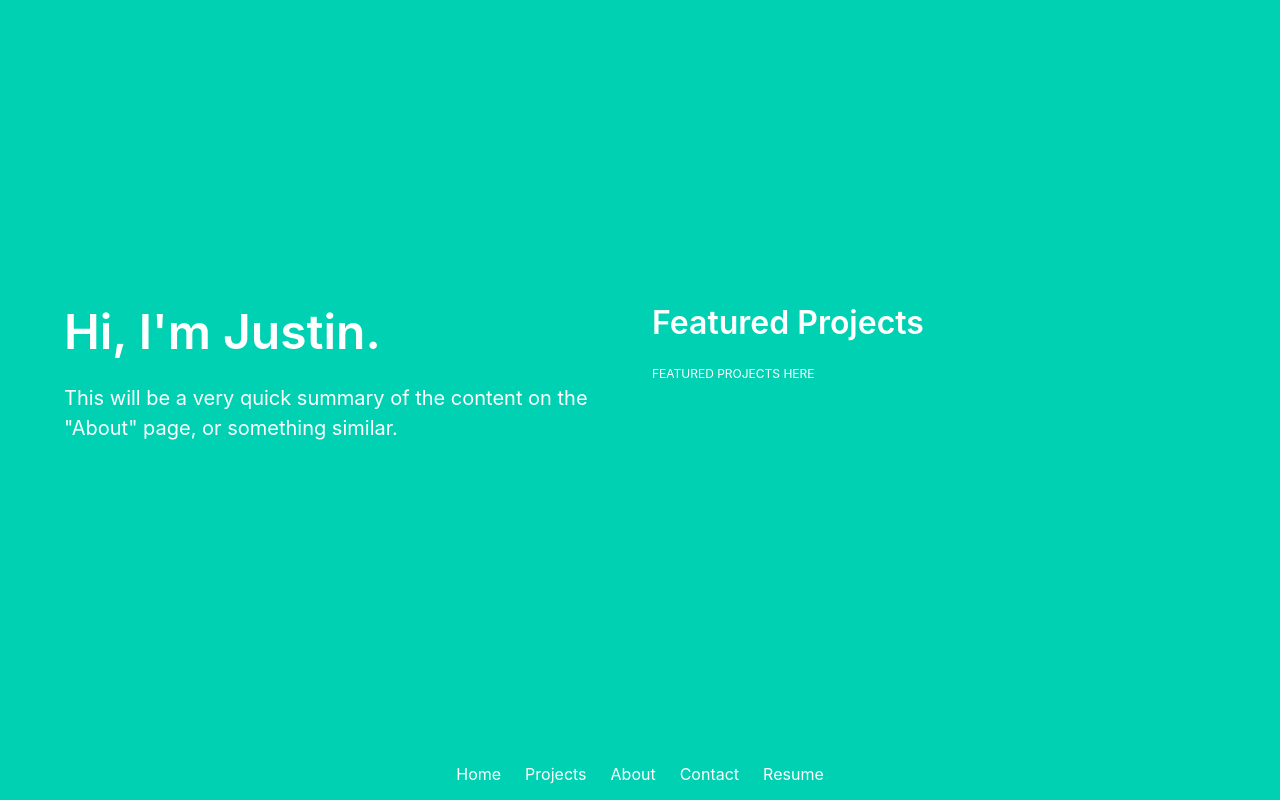
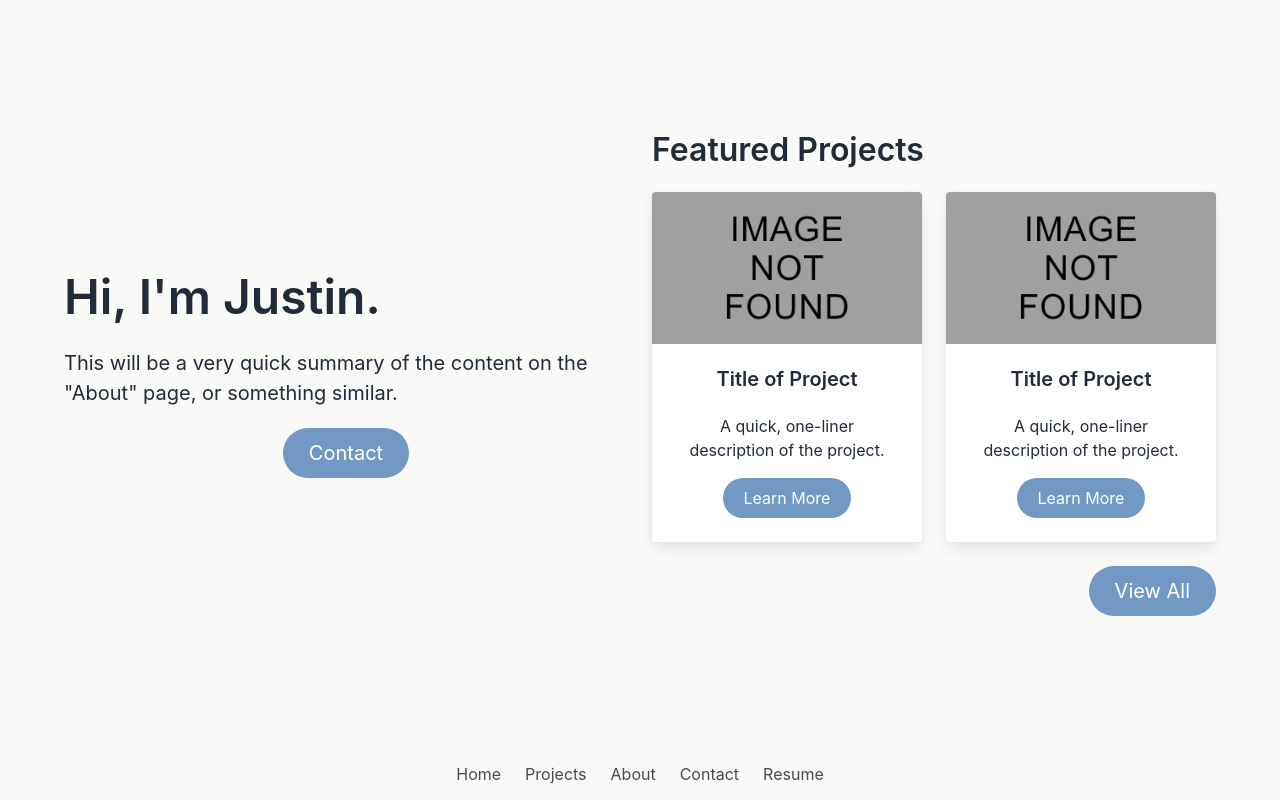
Before and after one commit to justinnauta/portfolio, a Vue app: page / in a window 1280 px wide. Built offline with nearby package versions, Linux system fonts and the light colour scheme.

Commit message:
Cleaned up and further implemented header design

```diff
--- a/src/assets/sass/main.scss
+++ b/src/assets/sass/main.scss
@@ -1,3 +1,8 @@
 @charset 'utf-8';
 
+$primary: #465D78;
+$link: #7298C4;
+$light: #F9F9F8;
+$dark: #212C38;
+
 @import '~bulma/bulma';
--- a/src/components/HeroHeader.vue
+++ b/src/components/HeroHeader.vue
@@ -1,7 +1,7 @@
 <template>
   <!-- Page header ("First page") -->
   <div id="heroHeader">
-    <section class="hero is-fullheight is-primary">
+    <section class="hero is-fullheight is-light">
       <!-- Mobile navbar -->
       <div class="hero-head">
         <MainNav class="is-hidden-desktop"></MainNav>
@@ -9,17 +9,35 @@
       <!-- Content -->
       <div class="hero-body">
         <div class="container">
-          <div class="columns">
+          <!-- Two main columns -->
+          <div class="columns is-vcentered">
+            <!-- First Column -->
             <div class="column">
-              <div class="content is-medium">
-                <h1 class="title is-1">Hi, I'm Justin.</h1>
+              <div class="content is-medium has-text-dark">
+                <h1 class="title is-1 has-text-dark">Hi, I'm Justin.</h1>
                 <p>This will be a very quick summary of the content on the "About" page, or something similar.</p>
+                <div class="has-text-centered">
+                  <button class="button is-link is-rounded is-medium">Contact</button>
+                </div>
               </div>
             </div>
+            <!-- Second Column -->
             <div class="column">
-              <div class="content is-small">
-                <h3 class="title is-3">Featured Projects</h3>
-                <p>FEATURED PROJECTS HERE</p>
+              <h3 class="title is-3 has-text-dark">Featured Projects</h3>
+              <!-- Projects Columns -->
+              <div class="columns">
+                <div class="column">
+                  <ProjectCard></ProjectCard>
+                </div>
+                <div class="column">
+                  <ProjectCard></ProjectCard>
+                </div>
+              </div>
+              <div class="has-text-right">
+                <button class="button is-link is-rounded is-medium">
+                  View All
+                  <i class="fas fa-chevron-right"></i>
+                </button>
               </div>
             </div>
           </div>
@@ -35,11 +53,13 @@
 
 <script>
 import MainNav from "./MainNav.vue";
+import ProjectCard from "./ProjectCard.vue";
 
 export default {
   name: "HeroHeader",
   components: {
-    MainNav
+    MainNav,
+    ProjectCard
   }
 };
 </script>
--- /dev/null
+++ b/src/components/ProjectCard.vue
@@ -0,0 +1,28 @@
+<template>
+  <div id="projectCard">
+    <div class="card">
+      <div class="card-image">
+        <figure class="image is-16by9">
+          <img src="../assets/media/notFound.png" alt="Project image" />
+        </figure>
+      </div>
+      <div class="card-content has-text-centered has-text-dark">
+        <p class="title is-5 has-text-centered has-text-dark">Title of Project</p>
+        <p class="is-size-6">A quick, one-liner description of the project.</p>
+        <button class="button is-link is-rounded" id="learnMoreBtn">Learn More</button>
+      </div>
+    </div>
+  </div>
+</template>
+
+<script>
+export default {
+  name: "ProjectCard"
+};
+</script>
+
+<style>
+#learnMoreBtn {
+  margin-top: 1em;
+}
+</style>
```
Also changed, not shown: src/assets/media/notFound.png (added).
